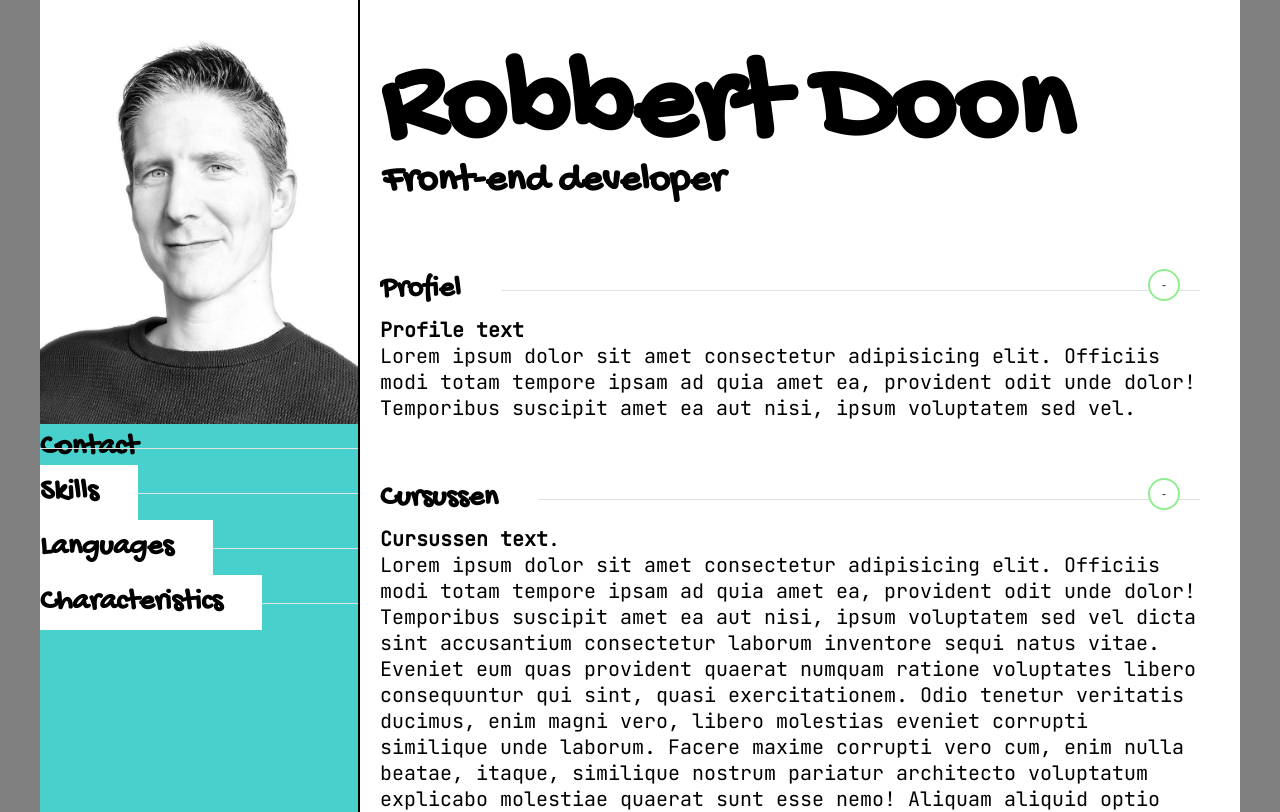
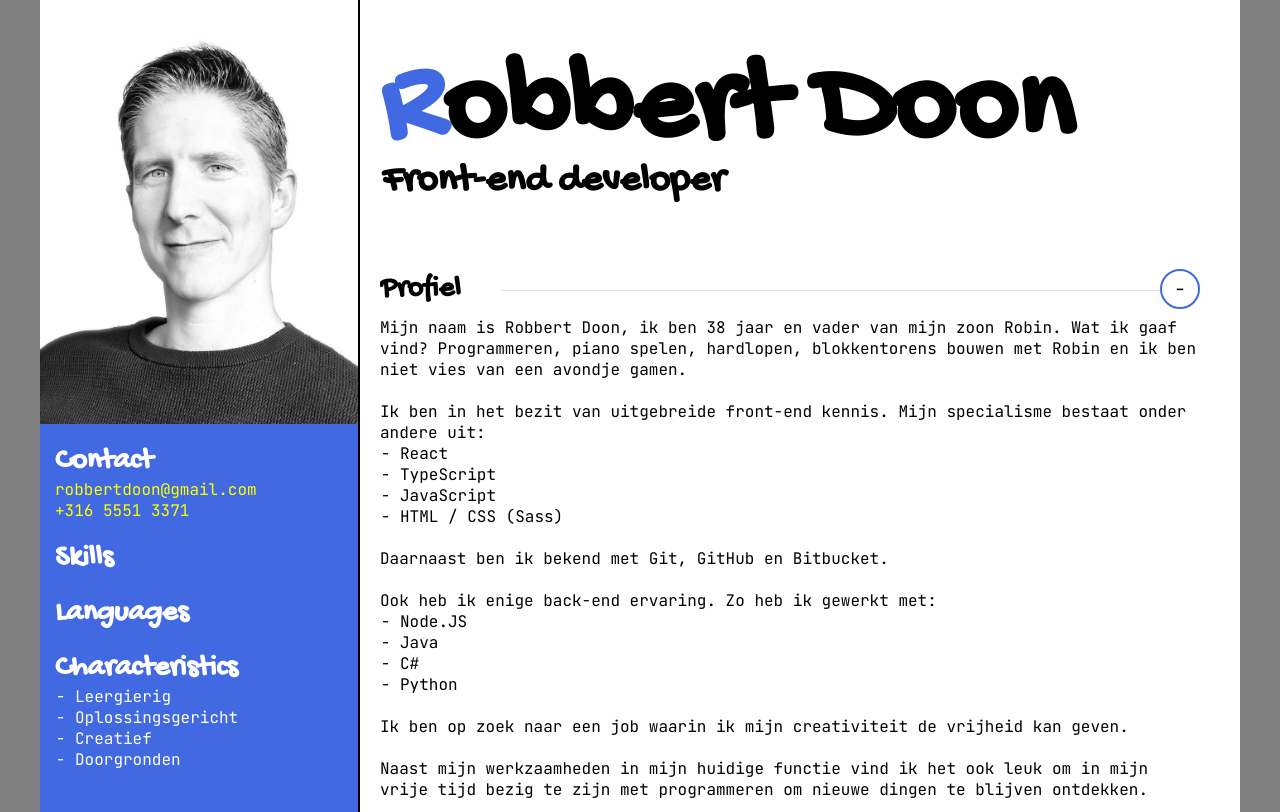
Before and after one commit to robbertdoon/cv-web, a React (Vite) app: page / in a window 1280 px wide. Shown: the top 812 px of the page. Built offline with nearby package versions, Linux system fonts and the light colour scheme.

Commit message:
Start work on sidebar styling

```diff
--- a/src/components/PageTitle/PageTitle.tsx
+++ b/src/components/PageTitle/PageTitle.tsx
@@ -1,4 +1,5 @@
 import styles from './pagetitle.module.scss'
+import { colors, randomColor } from '../../globals/colors';
 
 interface PageTitleProps {
     title: string;
@@ -8,7 +9,7 @@ interface PageTitleProps {
 const PageTitle: React.FC<PageTitleProps> = ({title, subtitle}) => {
   return (
     <header className={styles.pagetitle}>
-        <h1>{title}</h1>
+        <h1><span style={{color: colors[randomColor]}}>{title.substring(0, 1)}</span>{title.substring(1, title.length)}</h1>
         <h2>{subtitle}</h2>
     </header>
   )
--- a/src/components/Section/Section.tsx
+++ b/src/components/Section/Section.tsx
@@ -5,6 +5,8 @@ import ShowMore from "../ShowMore/ShowMore"
 import styles from './section.module.scss';
 
 import { runSwitch } from "./sectionController";
+
+const bottomMargin = 50;
 
 interface SectionProps {
     sectionTitle: string;
@@ -29,7 +31,9 @@ const Section: React.FC<SectionProps> = ({sectionTitle}) => {
 
         if (!contentRef.current) return;
 
-        const height = contentRef.current.scrollHeight + 50; // hier stond margin
+
+
+        const height = contentRef.current.scrollHeight + bottomMargin;
         setInitialHeight(height); // margin for bottom of section
     }, [content])
 
@@ -49,11 +53,17 @@ const Section: React.FC<SectionProps> = ({sectionTitle}) => {
         const currentContentHeight = () => {
             if (!contentRef.current) return;
 
-            // scrollheight wel de juiste? uitzoeken
-            const height = contentRef.current.scrollHeight;
-            // bij scherm minder breed wordt de height hoger
-            // maar bij scherm breder wordt de height niet minder
-            setContentHeight(height);
+            let childrenHeight = 0;
+            const childrenArray = [...contentRef.current.children]
+
+            childrenArray.map(element => {
+                // console.log(element.scrollHeight),
+                childrenHeight += element.scrollHeight
+            })
+
+            // TODO: if !isOpen don't expand section on resize (-:)
+            setIsOpen(true);
+            setContentHeight(childrenHeight + bottomMargin);
         }
 
         window.addEventListener('resize', currentContentHeight);
--- a/src/components/ShowMore/ShowMore.tsx
+++ b/src/components/ShowMore/ShowMore.tsx
@@ -1,4 +1,5 @@
 import styles from './showmore.module.scss'
+import { colors, randomColor } from '../../globals/colors';
 
 interface ShowMoreProps {
     children: React.ReactNode;
@@ -13,7 +14,7 @@ const ShowMore: React.FC<ShowMoreProps> = ({children, isOpen, setIsOpen}) => {
 
   return (
     <div className={styles.showmore}>
-      <button type='button' onClick={openClose}>{isOpen ? '-' : '+'}</button>
+      <button type='button' onClick={openClose} style={{border: '2px solid ' + colors[randomColor]}}>{isOpen ? '-' : '+'}</button>
       {children}
       <div className={styles.gradient} />
     </div>
--- a/src/components/ShowMore/showmore.module.scss
+++ b/src/components/ShowMore/showmore.module.scss
@@ -1,4 +1,4 @@
-$button-size: 32;
+$button-size: 40;
 
 .showmore {
   position: relative;
@@ -7,15 +7,14 @@ $button-size: 32;
   button {
     position: absolute;
     z-index: 10000;
-    top: calc((46 - $button-size) / 2) + px;
-    right: 20px;
+    top: calc(($button-size * 1.34 - $button-size) / 2) + px;
+    right: 0;
     width: $button-size + px;
     aspect-ratio: 1;
-    border: 2px solid lightgreen;
     background-color: white;
     border-radius: 50%;
-    // font: unset;
-    font-size: 1rem;
+    font: unset;
+    font-size: 2rem;
     cursor: pointer;
   }
 
--- a/src/data/education.json
+++ b/src/data/education.json
@@ -1,3 +1,3 @@
 {
-    "html": "Education text. \n\nLorem ipsum dolor sit amet consectetur adipisicing elit. Officiis modi totam tempore ipsam ad quia amet ea, provident odit unde dolor! Temporibus suscipit amet ea aut nisi, ipsum voluptatem sed vel dicta sint accusantium consectetur laborum inventore sequi natus vitae. Eveniet eum quas provident quaerat numquam ratione voluptates libero consequuntur qui sint, quasi exercitationem. Odio tenetur veritatis ducimus, enim magni vero, libero molestias eveniet corrupti similique unde laborum. Facere maxime corrupti vero cum, enim nulla beatae, itaque, similique nostrum pariatur architecto voluptatum explicabo molestiae quaerat sunt esse nemo! Aliquam aliquid optio asperiores a fugiat amet nihil."
+    "html": "<p>Education text. \n\nLorem ipsum dolor sit amet consectetur adipisicing elit. Officiis modi totam tempore ipsam ad quia amet ea, provident odit unde dolor! Temporibus suscipit amet ea aut nisi, ipsum voluptatem sed vel dicta sint accusantium consectetur laborum inventore sequi natus vitae. Eveniet eum quas provident quaerat numquam ratione voluptates libero consequuntur qui sint, quasi exercitationem. Odio tenetur veritatis ducimus, enim magni vero, libero molestias eveniet corrupti similique unde laborum. Facere maxime corrupti vero cum, enim nulla beatae, itaque, similique nostrum pariatur architecto voluptatum explicabo molestiae quaerat sunt esse nemo! Aliquam aliquid optio asperiores a fugiat amet nihil.</p>"
 }
--- a/src/data/profile.json
+++ b/src/data/profile.json
@@ -1,4 +1,4 @@
 {
     "intro": "<strong>my intro text here</strong>",
-    "html": "<strong>Profile text</strong><p>Lorem ipsum dolor sit amet consectetur adipisicing elit. Officiis modi totam tempore ipsam ad quia amet ea, provident odit unde dolor! Temporibus suscipit amet ea aut nisi, ipsum voluptatem sed vel.</p>"
+    "html": "<p>Mijn naam is Robbert Doon, ik ben 38 jaar en vader van mijn zoon Robin. Wat ik gaaf vind? Programmeren, piano spelen, hardlopen, blokkentorens bouwen met Robin en ik ben niet vies van een avondje gamen.</p><br /><p>Ik ben in het bezit van uitgebreide front-end kennis. Mijn specialisme bestaat onder andere uit:</p><ul><li>React</li><li>TypeScript</li><li>JavaScript</li><li>HTML / CSS (Sass)</li></ul><br /><p>Daarnaast ben ik bekend met Git, GitHub en Bitbucket.</p><br /><p>Ook heb ik enige back-end ervaring. Zo heb ik gewerkt met:</p><ul><li>Node.JS</li><li>Java</li><li>C#</li><li>Python</li></ul><br /><p>Ik ben op zoek naar een job waarin ik mijn creativiteit de vrijheid kan geven.</p><br /><p>Naast mijn werkzaamheden in mijn huidige functie vind ik het ook leuk om in mijn vrije tijd bezig te zijn met programmeren om nieuwe dingen te blijven ontdekken.</p>"
 }
--- /dev/null
+++ b/src/globals/colors.ts
@@ -0,0 +1,6 @@
+export const colors = [
+    // "#F7CAC9",  "#FFC0CB",  "#FFE4C4",  "#FFDAB9",  "#FA8072",  "#FFA07A",  "#FFB6C1",  "#FFA07A",  "#FFC3A0",  "#FDFD96",  "#E6E6FA",  "#E0FFFF",  "#ADD8E6",  "#B0E0E6",  "#87CEFA",  "#87CEEB",  "#AFEEEE",  "#98FB98",  "#90EE90",  "#00FA9A",  "#00FF7F",  "#00CED1",  "#48D1CC",  "#40E0D0",  "#00BFFF",  "#1E90FF",  "#6495ED",  "#7B68EE",  "#BA55D3",  "#DDA0DD",  "#EE82EE",  "#FF00FF",  "#DA70D6",  "#C71585",  "#FF1493",  "#FF69B4",  "#FFB5C5",  "#FFAEB9",  "#FFC1C1",  "#FFE5B4",  "#F0E68C"
+    "royalblue"
+  ];
+
+export const randomColor = Math.floor(Math.random() * colors.length);
--- a/src/layouts/PageWrapper/pagewrapper.module.scss
+++ b/src/layouts/PageWrapper/pagewrapper.module.scss
@@ -1,3 +1,5 @@
+@use "../../styles/screens.scss" as *;
+
 .pagewrapper {
   position: relative;
   display: flex;
@@ -6,7 +8,7 @@
   max-width: 1200px;
   margin-inline: auto;
 
-  @media only screen and (min-width: 600px) {
+  @media only screen and (min-width: $screen-m) {
     flex-direction: row;
   }
 }
--- a/src/layouts/Sidebar/Sidebar.tsx
+++ b/src/layouts/Sidebar/Sidebar.tsx
@@ -1,22 +1,32 @@
 import Heading from "../../components/Heading/Heading";
 import ProfilePicture from "../../components/ProfilePicture/ProfilePicture"
 import styles from './sidebar.module.scss'
+import { colors, randomColor } from "../../globals/colors";
 
 const Sidebar = () => {
-
-  const colors = [
-    "#F7CAC9",  "#FFC0CB",  "#FFE4C4",  "#FFDAB9",  "#FA8072",  "#FFA07A",  "#FFB6C1",  "#FFA07A",  "#FFC3A0",  "#FDFD96",  "#E6E6FA",  "#E0FFFF",  "#ADD8E6",  "#B0E0E6",  "#87CEFA",  "#87CEEB",  "#AFEEEE",  "#98FB98",  "#90EE90",  "#00FA9A",  "#00FF7F",  "#00CED1",  "#48D1CC",  "#40E0D0",  "#00BFFF",  "#1E90FF",  "#6495ED",  "#7B68EE",  "#BA55D3",  "#DDA0DD",  "#EE82EE",  "#FF00FF",  "#DA70D6",  "#C71585",  "#FF1493",  "#FF69B4",  "#FFB5C5",  "#FFAEB9",  "#FFC1C1",  "#FFE5B4",  "#F0E68C"
-  ];
-
-  const randomColor = Math.floor(Math.random() * colors.length);
-
   return (
     <aside style={{backgroundColor: colors[randomColor]}} className={styles.sidebar}>
       <ProfilePicture />
-      <Heading title='Contact' noFold />
-      <Heading title='Skills' />
-      <Heading title='Languages' />
-      <Heading title='Characteristics' />
+      <div className={styles.wrapper}>
+        {/* <Heading title='Contact' /> noFold?
+        <Heading title='Skills' />
+        <Heading title='Languages' />
+        <Heading title='Characteristics' /> */}
+        <h3>Contact</h3>
+        <p><a href="robbertdoon@gmail.com">robbertdoon@gmail.com</a></p>
+        <p><a href="tel:+31655513371">+316 5551 3371</a></p>
+
+        <h3>Skills</h3>
+        <h3>Languages</h3>
+
+        <h3>Characteristics</h3>
+        <ul>
+          <li>Leergierig</li>
+          <li>Oplossingsgericht</li>
+          <li>Creatief</li>
+          <li>Doorgronden</li>
+        </ul>
+      </div>
     </aside>
   )
 }
--- a/src/layouts/Sidebar/sidebar.module.scss
+++ b/src/layouts/Sidebar/sidebar.module.scss
@@ -1,11 +1,33 @@
-@use "../../styles/colors.scss" as *;
+@use "../../styles/screens.scss" as *;
 
 .sidebar {
-  // background-color: $color-secondary;
-  // width: 320px;
-  border-right: 2px solid black;
-
-  @media only screen and (min-width: 600px) {
+  @media only screen and (min-width: $screen-m) {
+    border-right: 2px solid black;
     width: 320px;
   }
+
+  .wrapper {
+    padding: 15px;
+
+    > * {
+      color: white;
+    }
+
+    h3 {
+      &:not(:first-of-type) {
+        margin-top: 20px;
+      }
+    }
+  }
+
+  a,
+  a:active,
+  a:focus {
+    color: yellow;
+    text-decoration: none;
+  }
+
+  a:hover {
+    color: red;
+  }
 }
--- a/src/styles/_reset.scss
+++ b/src/styles/_reset.scss
@@ -11,5 +11,10 @@ html {
 }
 
 body {
-  font-size: 2rem;
+  font-size: 1.6rem;
 }
+
+ul {
+  list-style-type: "- ";
+  padding-left: 20px;
+}
--- /dev/null
+++ b/src/styles/screens.scss
@@ -0,0 +1,4 @@
+$screen-s: 480px;
+$screen-m: 768px;
+$screen-l: 1024px;
+$screen-xl: 1200px;
```
Also changed, not shown: 1 other file (tests, documents, lock files or other folders).
